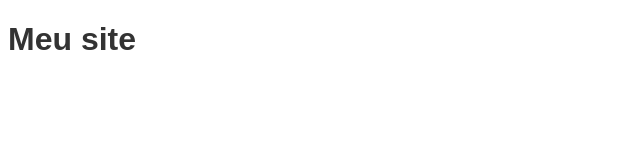
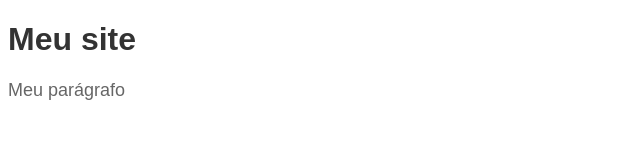
Before and after one commit to igordjmoura/teste-git, a plain HTML site: page index.html in a window 1280 px wide. Shown: the whole page, without its empty margins (0-640 px from the left). Drawn offline with Linux system fonts and the light colour scheme.

Commit message:
adicionei um parágrafo e o estilizei

```diff
--- a/index.html
+++ b/index.html
@@ -8,5 +8,6 @@
 </head>
 <body>
     <h1 class="titulo">Meu site</h1>
+    <p class="paragrafo">Meu parágrafo</p>
 </body>
 </html>
--- a/style.css
+++ b/style.css
@@ -3,3 +3,9 @@
     color: #333;
     font-size: 32px;
 }
+
+.paragrafo{
+    font-family: Arial, Helvetica, sans-serif;
+    color: #666;
+    font-size: 18px;
+}
```
